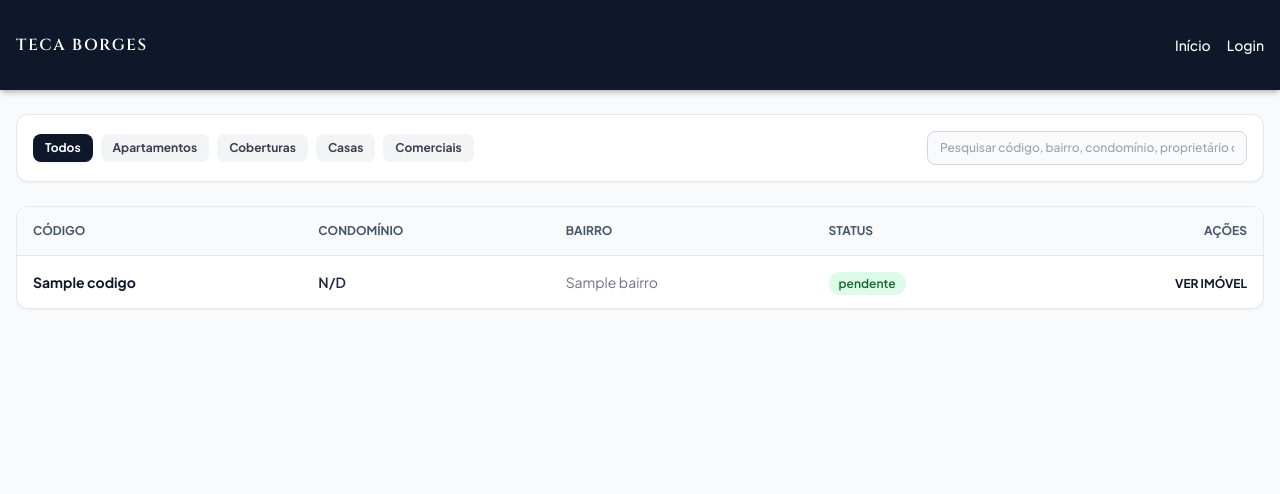
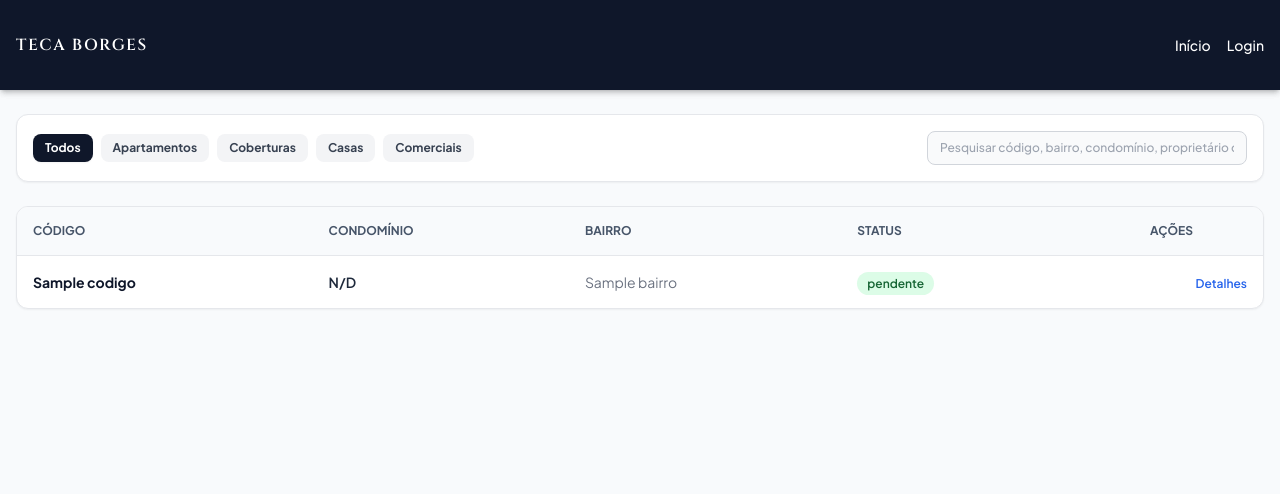
Before and after one commit to emersonandradeperfil/imobiliaria, a Python web app: template templates/admin/imoveis_lista.html in a window 1280 px wide. Shown: the top 494 px of the page. Run offline with Jinja, Linux system fonts and the light colour scheme; the template is opened without the code that fills it: most values are stand-ins (such as "Sample title", 1, 10 or a date in 2020); some libraries are stand-ins or nearby versions.

Commit message:
ações imóveis

```diff
--- a/templates/admin/imoveis_lista.html
+++ b/templates/admin/imoveis_lista.html
@@ -142,7 +142,7 @@
                     <th class="p-4">Cadastrado Por / Data</th>
                     {% endif %}
                     <th class="p-4">Status</th>
-                    <th class="p-4 text-right">Ações</th>
+                    <th class="p-4 text-center">Ações</th>
                 </tr>
             </thead>
             <tbody class="divide-y divide-gray-200 text-sm">
@@ -182,7 +182,7 @@
 
                     <!-- Coluna de Ações com o link 'Ver imóvel' -->
                     <td class="p-4 text-right space-x-3">
-                        <a href="{{ url_for('imovel_detalhe', slug=imovel.slug) }}" class="text-slate-900 hover:text-amber-600 font-bold text-xs uppercase">Ver imóvel</a>
+                        <a href="{{ url_for('imovel_detalhe', slug=imovel.slug) }}" class="text-blue-600 hover:underline font-semibold text-xs">Detalhes</a>
 
                         {% if session.get('papel') == 'admin' %}
                         <a href="{{ url_for('editar_imovel', codigo=imovel.codigo) }}" class="text-blue-600 hover:underline font-semibold text-xs">Editar</a>
```
